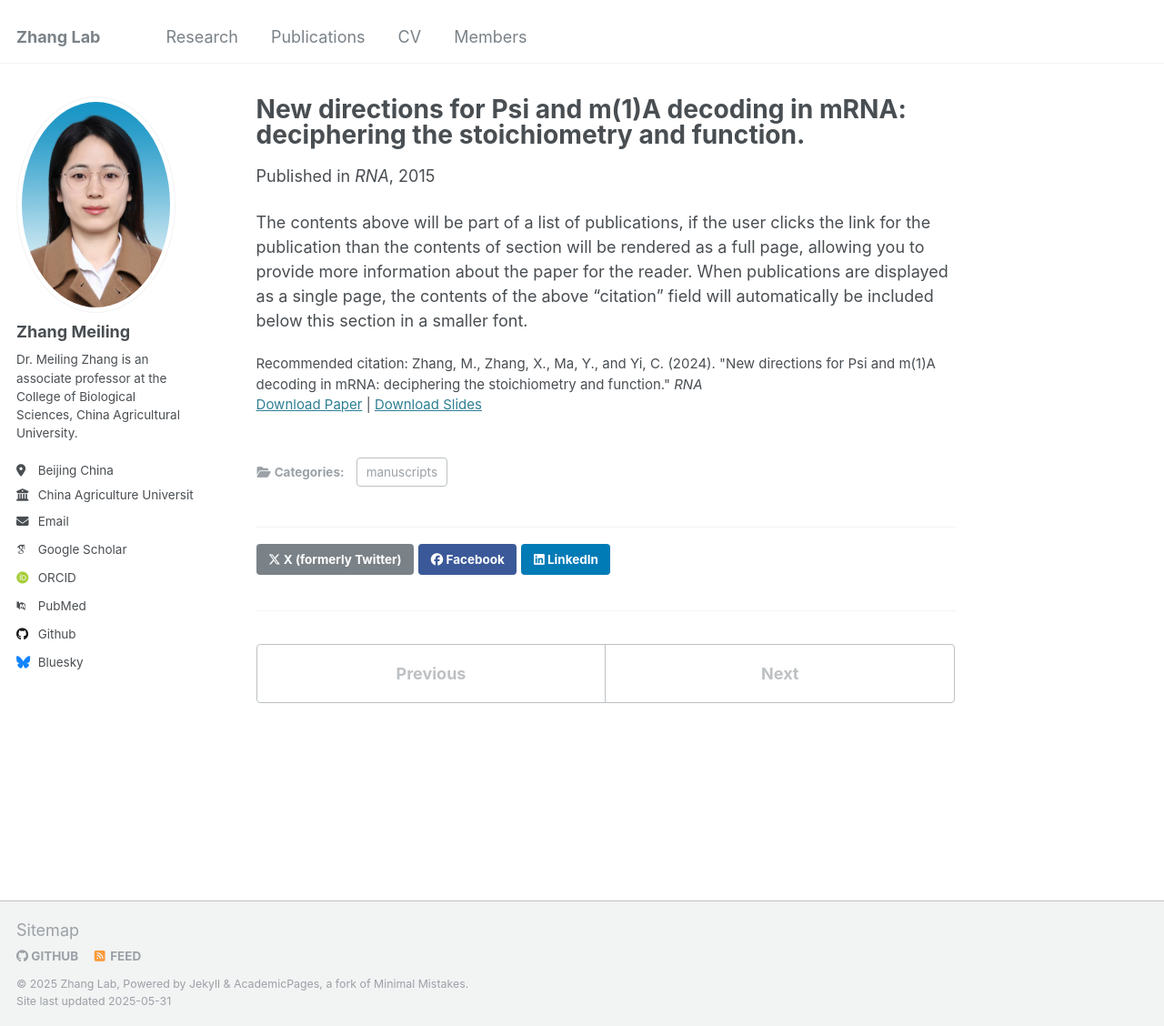
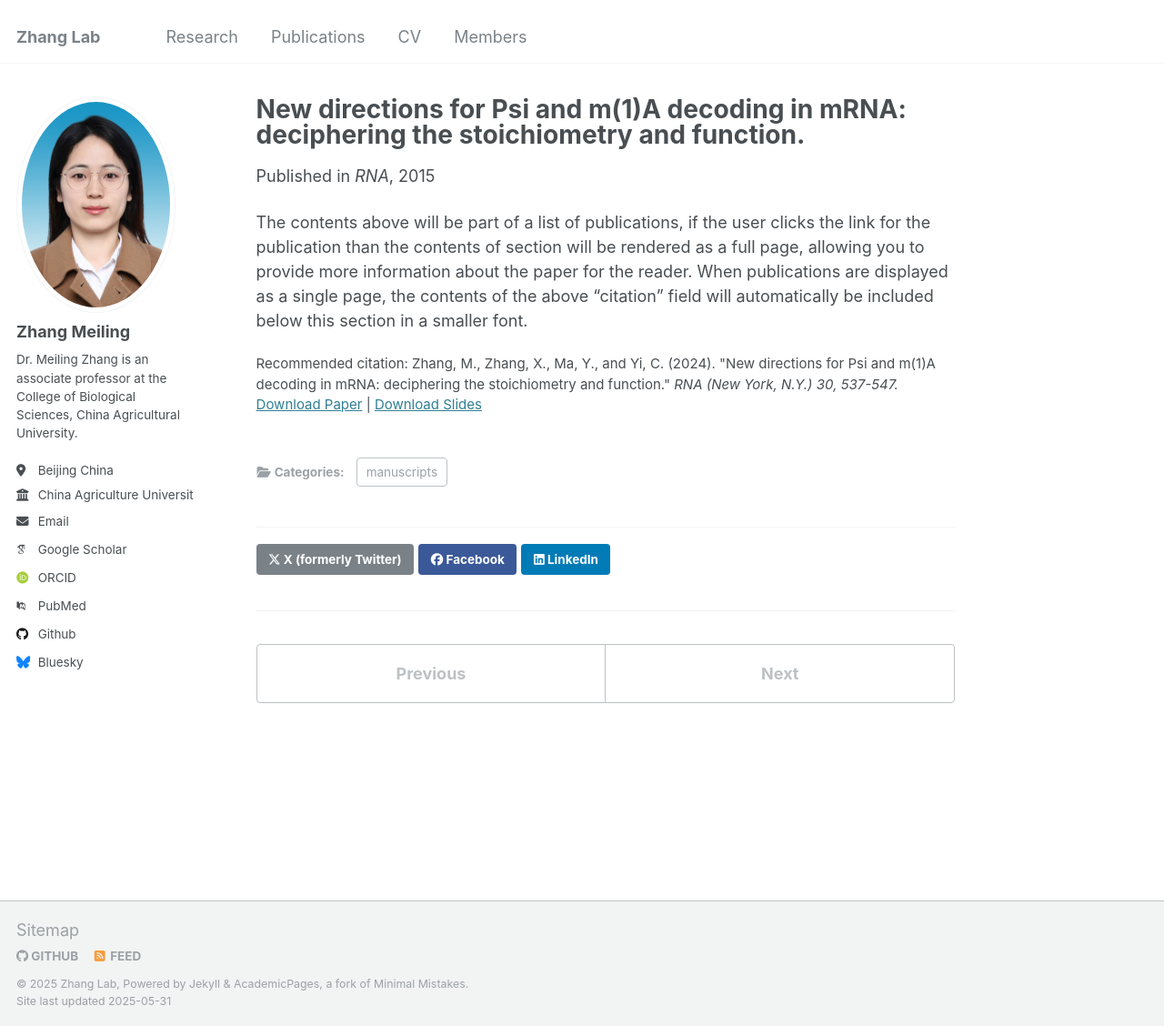
Before and after one commit to Hui50138/ZhangMeiling-Lab, a Jekyll site: the page built from _publications/2015-10-01-paper-title-number-3.md, in a window 1280 px wide and 1128 px high. Shown: the whole window at 91% size. Built offline with Jekyll 4.4.1, drawn with Linux system fonts in a browser that asks for light colours; some web fonts are replaced.

Commit message:
Update 2015-10-01-paper-title-number-3.md

```diff
--- a/_publications/2015-10-01-paper-title-number-3.md
+++ b/_publications/2015-10-01-paper-title-number-3.md
@@ -8,7 +8,7 @@ date: 2015-10-01
 venue: 'RNA'
 slidesurl: 'http://academicpages.github.io/files/slides3.pdf'
 paperurl: 'http://academicpages.github.io/files/paper3.pdf'
-citation: 'Zhang, M., Zhang, X., Ma, Y., and Yi, C. (2024). &quot;New directions for Psi and m(1)A decoding in mRNA: deciphering the stoichiometry and function.&quot; <i>RNA</i>'
+citation: 'Zhang, M., Zhang, X., Ma, Y., and Yi, C. (2024). &quot;New directions for Psi and m(1)A decoding in mRNA: deciphering the stoichiometry and function.&quot; <i>RNA (New York, N.Y.) 30, 537-547.</i>'
 ---
 
 The contents above will be part of a list of publications, if the user clicks the link for the publication than the contents of section will be rendered as a full page, allowing you to provide more information about the paper for the reader. When publications are displayed as a single page, the contents of the above "citation" field will automatically be included below this section in a smaller font.
```
